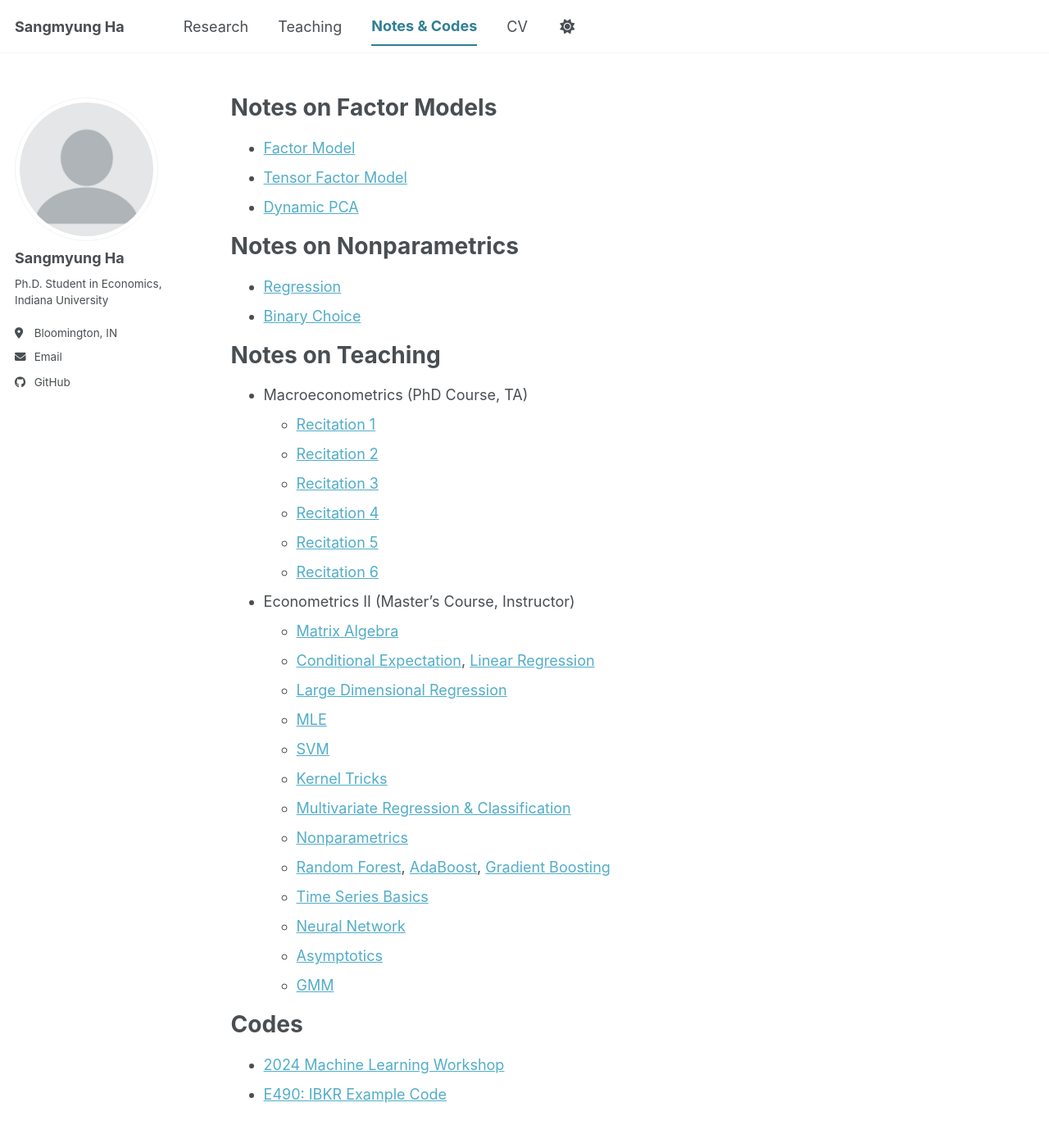
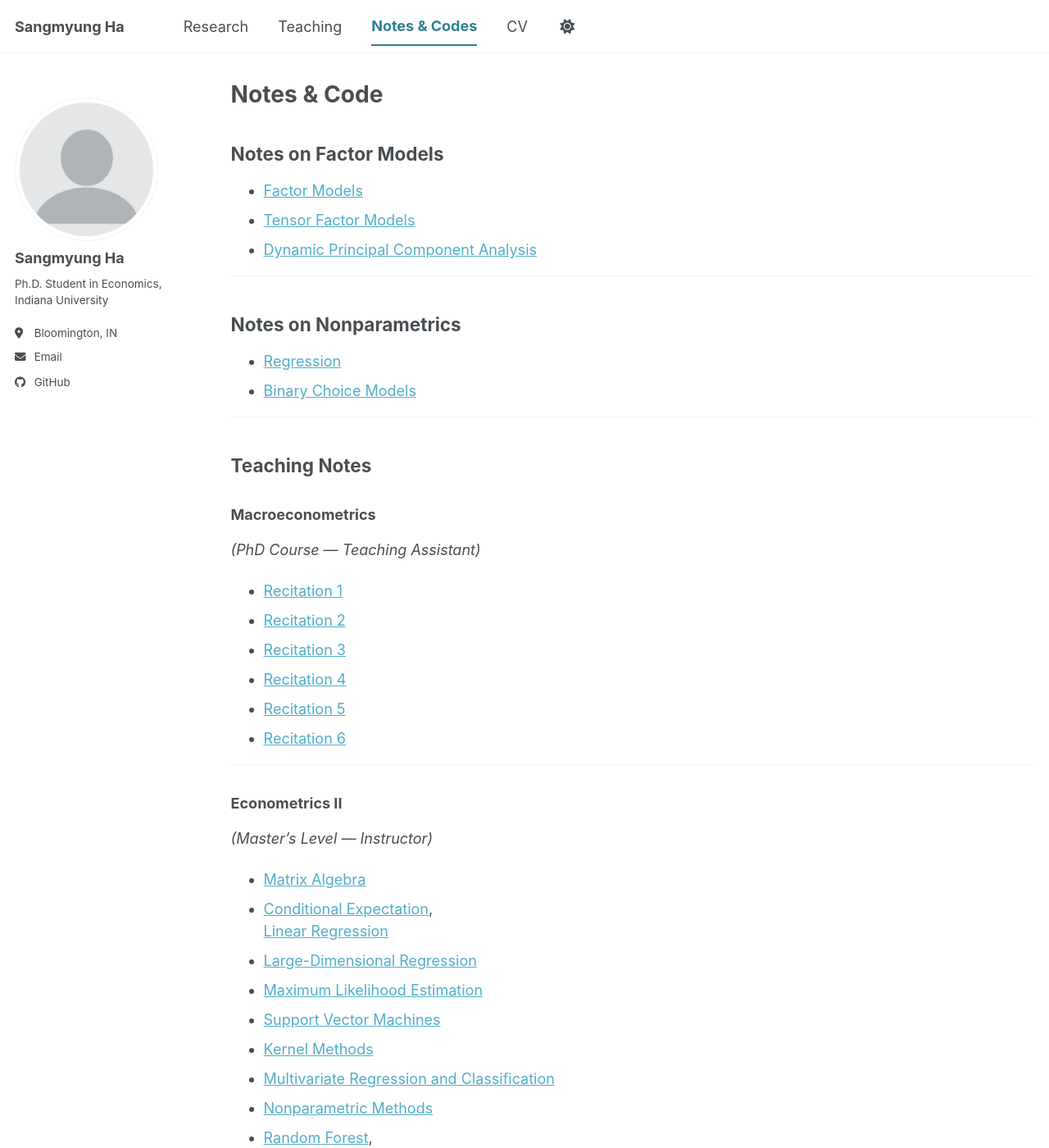
Before and after one commit to Sangmyung3/sangmyung3.github.io, a Jekyll site: the page built from _pages/notes-md.md, in a window 1280 px wide and 1400 px high. Shown: the whole window at 82% size. Built offline with Jekyll 4.4.1, drawn with Linux system fonts in a browser that asks for light colours; a script bundle is joined from its source files by our own code; library files that are not in the unit come from our copies; some of the changed text lies outside the part shown.

Commit message:
fix minor error

```diff
--- a/_pages/notes-md.md
+++ b/_pages/notes-md.md
@@ -1,55 +1,64 @@
 ---
 layout: archive
-# title: "Notes & Codes"
-title: ""
+title: "Notes & Code"
 permalink: /notes-md/
 author_profile: true
-# redirect_from:
-#   - /resume
 ---
 
 {% include base_path %}
 
-Notes on Factor Models
-======
-* [Factor Model](../files/notes/factormodel.pdf)
-* [Tensor Factor Model](../files/notes/tensorfactormodel.pdf)
-* [Dynamic PCA](../files/notes/dynamicPCA.pdf)
+## Notes on Factor Models
 
-Notes on Nonparametrics
-======
-* [Regression](../files/notes/causal_regression.pdf)
-* [Binary Choice](../files/notes/causal_classification.pdf)
+- [Factor Models](/files/notes/factormodel.pdf)
+- [Tensor Factor Models](/files/notes/tensorfactormodel.pdf)
+- [Dynamic Principal Component Analysis](/files/notes/dynamicPCA.pdf)
 
+---
 
-Notes on Teaching
-======
-* Macroeconometrics (PhD Course, TA)
-  * [Recitation 1](../files/notes/recitation1.pdf)
-  * [Recitation 2](../files/notes/recitation2.pdf)
-  * [Recitation 3](../files/notes/recitation3.pdf)
-  * [Recitation 4](../files/notes/recitation4.pdf)
-  * [Recitation 5](../files/notes/recitation5.pdf)
-  * [Recitation 6](../files/notes/recitation6.pdf)
+## Notes on Nonparametrics
 
-* Econometrics II (Master's Course, Instructor)
-  * [Matrix Algebra](../files/notes/M514/MatrixAlgebra_slides.pdf)
-  * [Conditional Expectation](../files/notes/M514/ConditionalExpectation_Projection_slides.pdf), [Linear Regression](../files/notes/M514/Estimation_LinearRegression_slides.pdf)
-  * [Large Dimensional Regression](../files/notes/M514/Regression_LargeDim_slides.pdf)
-  * [MLE](../files/notes/M514/MLE_slides.pdf)
-  * [SVM](../files/notes/M514/SVM_slides.pdf)
-  * [Kernel Tricks](../files/notes/M514/KernelTricks_slides.pdf)
-  * [Multivariate Regression & Classification](../files/notes/M514/Multivariate_slides.pdf)
-  * [Nonparametrics](../files/notes/M514/Nonparametrics_slides.pdf)
-  * [Random Forest](../files/notes/M514/Random_Forest_slides.pdf), [AdaBoost](../files/notes/M514/AdaBoost_slides.pdf), [Gradient Boosting](../files/notes/M514/Gradient_Boosting_slides.pdf)
-  * [Time Series Basics](../files/notes/M514/Time_series_slides.pdf)
-  * [Neural Network](../files/notes/M514/Neural_Network_slides.pdf)
-  * [Asymptotics](../files/notes/M514/Asymptotics_slides.pdf)
-  * [GMM](../files/notes/M514/GMM_slides.pdf)
+- [Regression](/files/notes/causal_regression.pdf)
+- [Binary Choice Models](/files/notes/causal_classification.pdf)
 
+---
 
+## Teaching Notes
 
-Codes
-======
-* [2024 Machine Learning Workshop](https://github.com/Sangmyung3/ELL_2024)
-* [E490: IBKR Example Code](https://github.com/Sangmyung3/IBKR-API-example)
+### Macroeconometrics
+*(PhD Course — Teaching Assistant)*
+
+- [Recitation 1](/files/notes/recitation1.pdf)
+- [Recitation 2](/files/notes/recitation2.pdf)
+- [Recitation 3](/files/notes/recitation3.pdf)
+- [Recitation 4](/files/notes/recitation4.pdf)
+- [Recitation 5](/files/notes/recitation5.pdf)
+- [Recitation 6](/files/notes/recitation6.pdf)
+
+---
+
+### Econometrics II
+*(Master’s Level — Instructor)*
+
+- [Matrix Algebra](/files/notes/M514/MatrixAlgebra_slides.pdf)
+- [Conditional Expectation](/files/notes/M514/ConditionalExpectation_Projection_slides.pdf),
+  [Linear Regression](/files/notes/M514/Estimation_LinearRegression_slides.pdf)
+- [Large-Dimensional Regression](/files/notes/M514/Regression_LargeDim_slides.pdf)
+- [Maximum Likelihood Estimation](/files/notes/M514/MLE_slides.pdf)
+- [Support Vector Machines](/files/notes/M514/SVM_slides.pdf)
+- [Kernel Methods](/files/notes/M514/KernelTricks_slides.pdf)
+- [Multivariate Regression and Classification](/files/notes/M514/Multivariate_slides.pdf)
+- [Nonparametric Methods](/files/notes/M514/Nonparametrics_slides.pdf)
+- [Random Forest](/files/notes/M514/Random_Forest_slides.pdf),
+  [AdaBoost](/files/notes/M514/AdaBoost_slides.pdf),
+  [Gradient Boosting](/files/notes/M514/Gradient_Boosting_slides.pdf)
+- [Time Series Basics](/files/notes/M514/Time_series_slides.pdf)
+- [Neural Networks](/files/notes/M514/Neural_Network_slides.pdf)
+- [Asymptotic Theory](/files/notes/M514/Asymptotics_slides.pdf)
+- [Generalized Method of Moments](/files/notes/M514/GMM_slides.pdf)
+
+---
+
+## Code Repositories
+
+- [Machine Learning Workshop (2024)](https://github.com/Sangmyung3/ELL_2024)
+- [E490: Interactive Brokers API — Example Code](https://github.com/Sangmyung3/IBKR-API-example)
```
